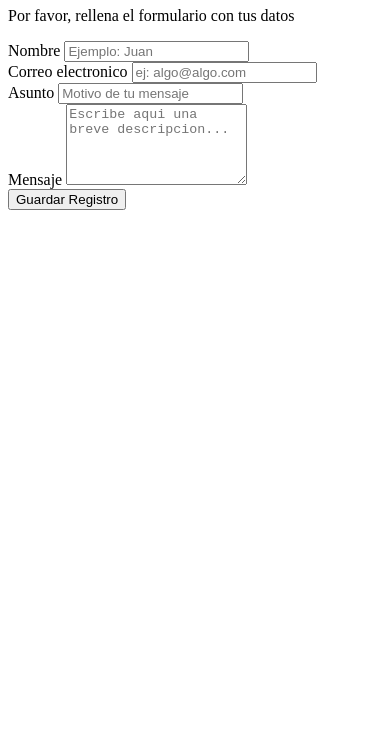
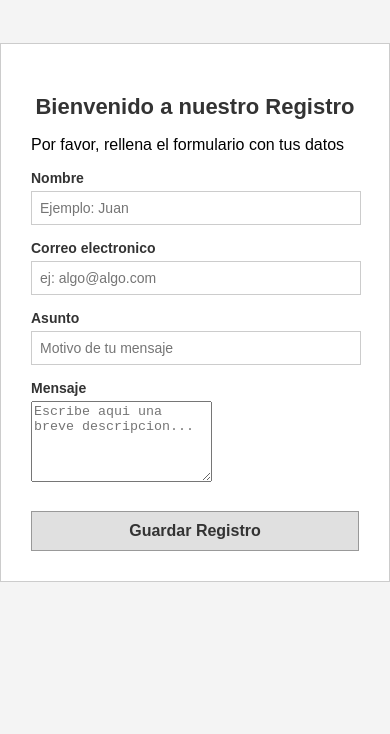
Before and after one commit to Jordan-Araya/Evaluacion-Final-UNIDAD3, a website: page views/index.html in a window 390 px wide. Shown: the part 110-844 px from the top of the page. Drawn offline with Linux system fonts and the light colour scheme; files that its build step writes are made by us from their sources; files whose address does not match are found by name.

Commit message:
Quinto commit: Ya se implemento un estilo responsivo e intuitivo, falta el readme

```diff
--- a/public/style.css
+++ b/public/style.css
@@ -1,3 +1,70 @@
+body {
+    font-family: Arial, Helvetica, sans-serif;
+    background-color: #f4f4f4;
+    margin: 0;
+    padding: 0;
+    display: flex;
+    justify-content: center;
+    align-items: center;
+    min-height: 100vh;
+}
+
+.contenedor {
+    background-color: #ffffff;
+    border: 1px solid #cccccc;
+    padding: 30px;
+    width: 100%;
+    max-width: 400px;
+    box-shadow: 2px 2px 5px tgba(0,0,0,0,1);
+}
+
+h1{
+    text-align: center;
+    font-size: 22px;
+    color: #333333;
+    margin-top: 20px;
+}
+
+form {
+    display: flex;
+    flex-direction: column;
+}
+
+.campo {
+    margin-bottom: 15px;
+}
+
+label {
+    display: block;
+    margin-bottom: 5px;
+    font-size: 14px;
+    color: #333333;
+    font-weight: bold;
+}
+
+input {
+    width: 95%;
+    padding: 8px;
+    font-size: 14px;
+    border: 1px solid #cccccc;
+}
+
+button {
+    margin-top: 10px;
+    padding: 10px;
+    font-size: 16px;
+    background-color: #e0e0e0;
+    border: 1px solid #999999;
+    color: #333333;
+    cursor: pointer;
+    font-weight: bold;
+}
+
+button:hover {
+    background-color: #cccccc;
+}
+
+
 .input-error {
     border: 2px solid red !important;
 }
```
